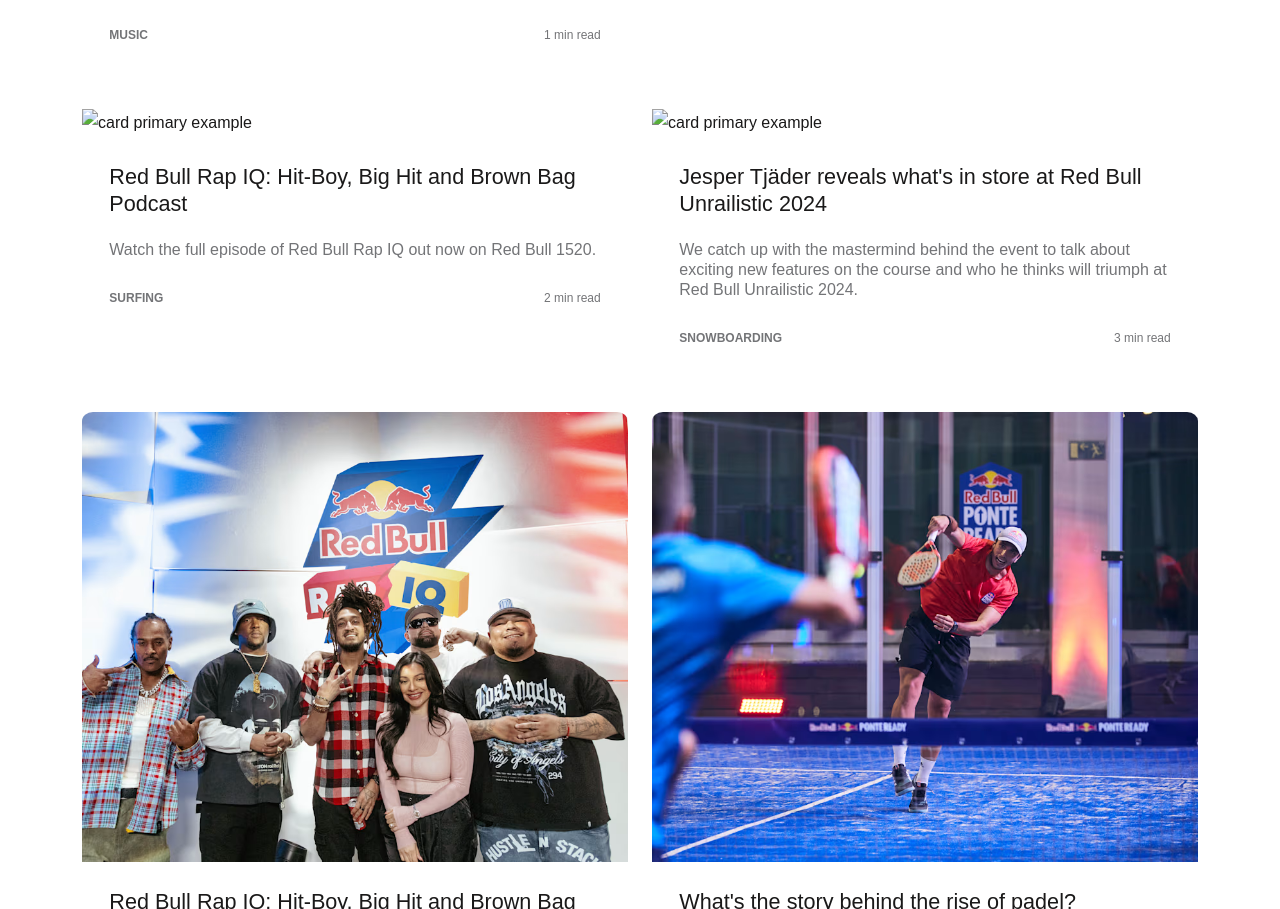
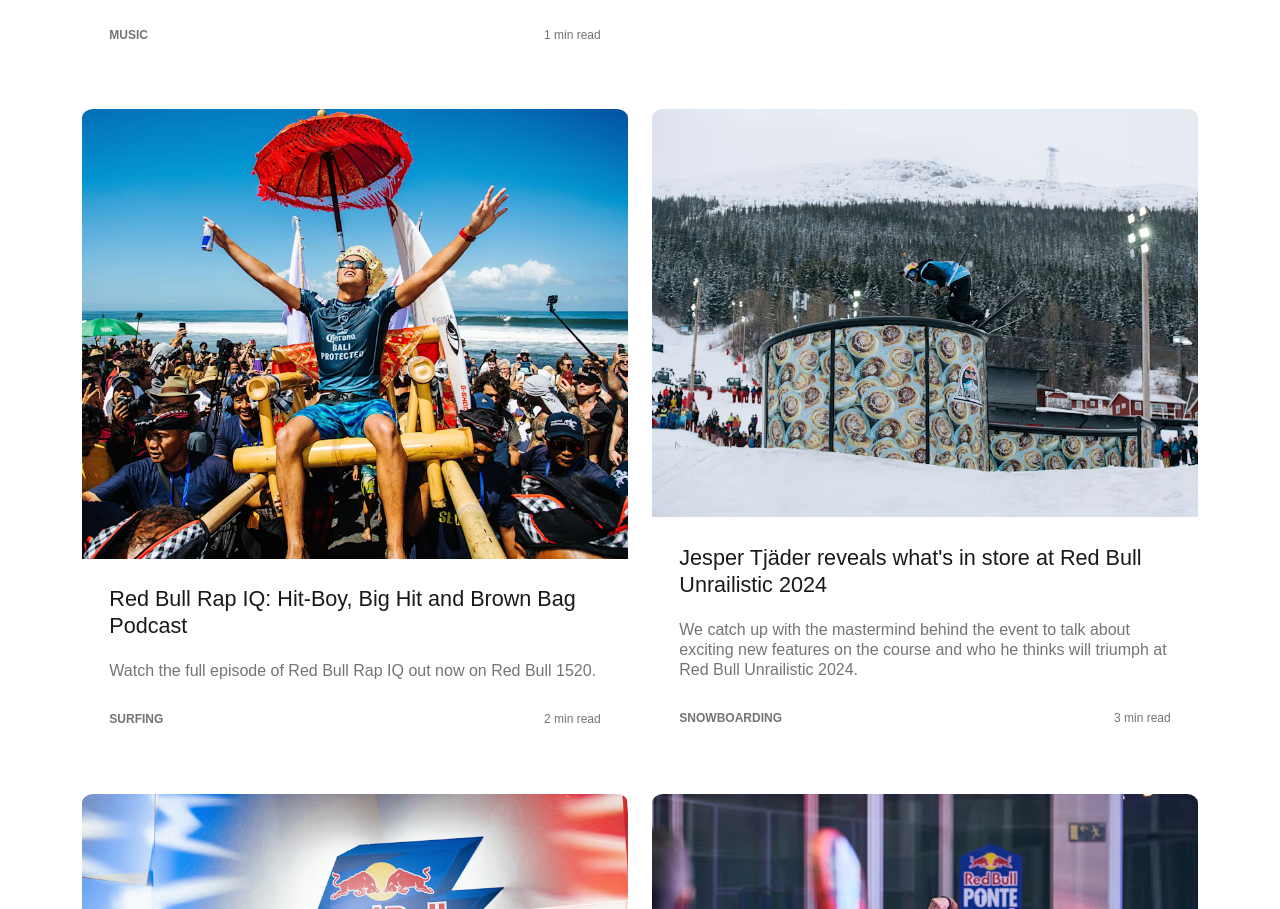
Before and after one commit to smartin906/redbull-case-study, a plain HTML site: page index.html in a window 1280 px wide. Shown: the part 1483-2392 px from the top of the page. Drawn offline with Linux system fonts and the light colour scheme; a web font is replaced by a local one.

Commit message:
Update index.html

```diff
--- a/index.html
+++ b/index.html
@@ -110,7 +110,7 @@
                             <!--individual card ends here-->
                             <!--individual card starts here-->
                             <div class="card--primary">
-                                <img class="../redbull-case-study/components/img/card-section/card--primary/card_primary_img_02.avif" alt="card primary example">
+                                <img class="card--primary_img" src="../redbull-case-study/components/img/card-section/card--primary/card_primary_img_02.avif" alt="card primary example">
                                 <div class="card--primary_text">
                                     <p class="card--primary_title">Red Bull Rap IQ: Hit-Boy, Big Hit and Brown Bag Podcast
                                     </p>
@@ -126,7 +126,7 @@
                             <!--individual card ends here-->
                             <!--individual card starts here-->
                             <div class="card--primary">
-                                <img class=../redbull-case-study/components/img/card-section/card--primary/card_primary_img_03.avif" alt="card primary example">
+                                <img class="card--primary_img" src="../redbull-case-study/components/img/card-section/card--primary/card_primary_img_03.avif" alt="card primary example">
                                 <div class="card--primary_text">
                                     <p class="card--primary_title">Jesper Tjäder reveals what's in store at Red Bull Unrailistic 2024
                                     </p>
```
